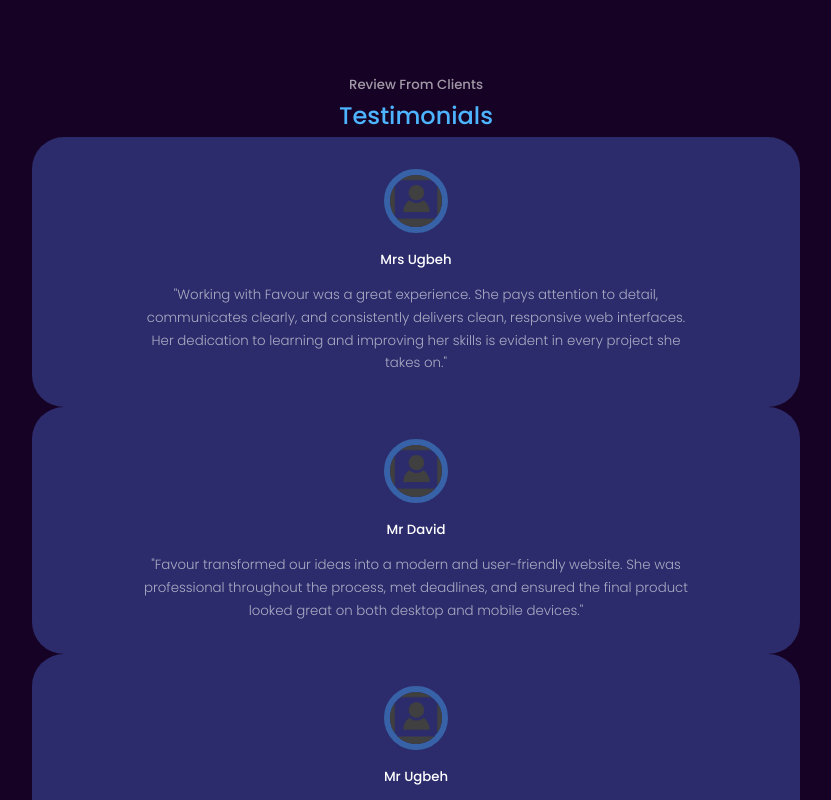
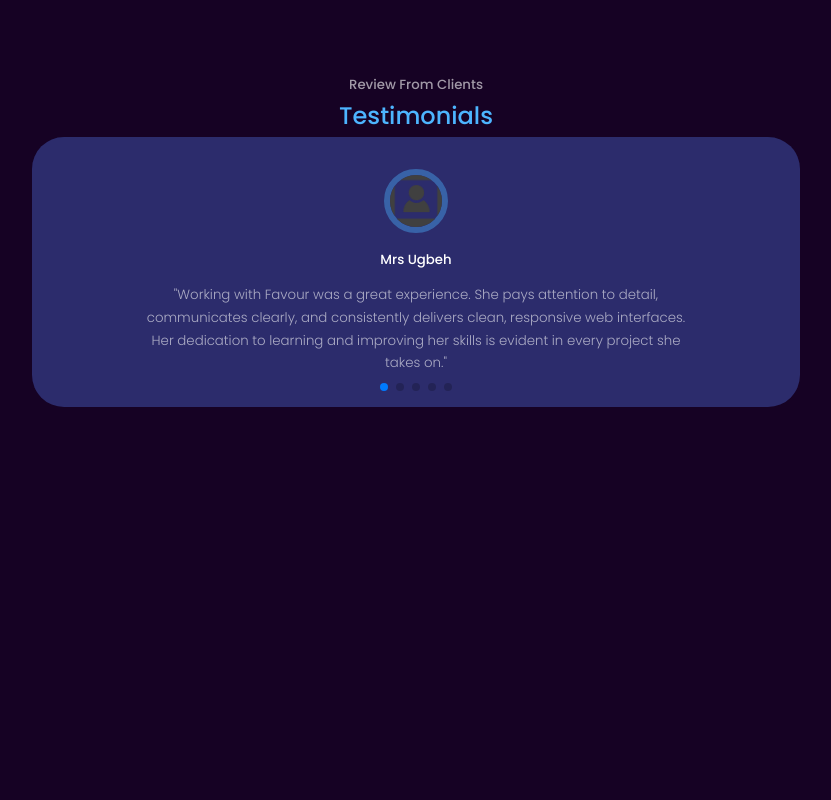
Before and after one commit to butterfly0204/first-react-portfolio-website, a React (Vite) app in the folder devportfolio/: page / in a window 1280 px wide. Shown: the part 5100-5900 px from the top of the page, without its empty margins (224-1055 px from the left). After the commit the page ends 5635 px from the top, so only its background shows below. Built offline with nearby package versions, Linux system fonts and the light colour scheme.

Commit message:
done with testimonial

```diff
--- a/devportfolio/package.json
+++ b/devportfolio/package.json
@@ -11,7 +11,9 @@
   },
   "dependencies": {
     "react": "^19.2.6",
-    "react-dom": "^19.2.6"
+    "react-dom": "^19.2.6",
+    "react-icons": "^5.6.0",
+    "swiper": "^12.2.0"
   },
   "devDependencies": {
     "@eslint/js": "^10.0.1",
--- a/devportfolio/src/components/Testimonials.jsx
+++ b/devportfolio/src/components/Testimonials.jsx
@@ -1,7 +1,9 @@
+import { Swiper, SwiperSlide } from "swiper/react";
+import { Pagination } from "swiper/modules";
 
+import "swiper/css";
+import "swiper/css/pagination";
 import image from "../assets/my-image.png"
-// import { Swiper, SwiperSlide } from 'swiper/react';
-// import 'swiper/css';
 
 const data = [
     {
@@ -12,7 +14,6 @@ const data = [
                     responsive web interfaces. Her dedication to learning
                     and improving her skills is evident in every project she takes on."`
 
-
     },
     {
         img: image,
@@ -20,7 +21,6 @@ const data = [
         review: ` "Favour transformed our ideas into a modern and user-friendly website.
                    She was professional throughout the process, met deadlines,
                    and ensured the final product looked great on both desktop and mobile devices."`
-
 
     },
     {
@@ -55,36 +55,188 @@ function Testimonial(){
         <h5>Review From Clients</h5>
         <h2>Testimonials</h2>
 
-        <div className="container testimonials_container">
+       <Swiper
+  className="container testimonials_container"
+  modules={[Pagination]}
+  spaceBetween={50}
+  slidesPerView={1}
+  pagination={{ clickable: true }}
+>
+  {data.map(({ img, name, review }, index) => (
+    <SwiperSlide key={index}>
+      <article className="testimonial">
+        <div className="client_avater">
+          <img src={img} alt={name} />
+        </div>
 
-
-
-        {/* <Swiper> */}
-
-            {
-                data.map(({img,name,review}, index) =>{
-
-                    return(
-
-                    <article key={index} className="testimonial">
-                    <div className="client_avater">
-                        <img src={img} alt="image" />
-
-                    </div>
-                        <h5 className="client_name"> {name}</h5>
-                        <small className="client_review">{review} </small>
-
-                      </article>
-
-                    )
-                })
-            }
-
-        {/* </Swiper> */}
-
-        </div>
+        <h5 className="client_name">{name}</h5>
+        <small className="client_review">{review}</small>
+      </article>
+    </SwiperSlide>
+  ))}
+</Swiper>
     </section>
 
     )
 }
 export default Testimonial
+
+
+
+
+// import { useState } from "react";
+
+// const Testimonial = () => {
+//   const [formData, setFormData] = useState({
+//     name: '',
+//     email: '',
+//     password: '',
+//   });
+//   const [errors, setErrors] = useState({});
+
+//   const handleChange = (e) => {
+//     const name = e.target.name;
+//     const value = e.target.value;
+//     setFormData((values) => ({ ...values, [name]: value }));
+//   };
+
+//   const handleSubmit = (e) => {
+//       e.preventDefault();
+//       let values = {...formData};
+
+//     if (FormData.name === '') {
+//       console.log("yy");
+//       setErrors((errors) => ({ ...errors, [name]: "name is required" }));
+//     }
+//   };
+
+//   return (
+//     <div>
+//       <form onSubmit={handleSubmit}>
+//         <div>
+//           <label> Name </label>
+//           <input
+//             type="text"
+//             placeholder="Name"
+//             name="name"
+//             value={formData.name}
+//             onChange={handleChange}
+//           />
+//           <p style={{ color: "red" }}>
+//             <span> {errors.name} </span>
+//             {formData.name}
+//           </p>
+//         </div>
+//         <div>
+//           <label> Email </label>
+//           <input
+//             type="email"
+//             placeholder="Email address"
+//             name="email"
+//             value={formData.email}
+//             onChange={handleChange}
+//           />
+//           <p style={{ color: "red" }}>
+//             <span></span>
+//           </p>
+//         </div>
+//         <div>
+//           <label> Password </label>
+//           <input
+//             type="password"
+//             placeholder="Password"
+//             name="password"
+//             value={formData.password}
+//             onChange={handleChange}
+//           />
+//           <p style={{ color: "red" }}>
+//             <span></span>
+//           </p>
+//         </div>
+
+//         <button type="submit">Submit</button>
+//       </form>
+//     </div>
+//   );
+// };
+
+// export default Testimonial;
+
+
+// import { useState } from "react";
+
+// const Testimonial = () => {
+//   const [formData, setFormData] = useState({
+//     name: '',
+//     email: '',
+//     password: '',
+//   });
+//   const [errors, setErrors] = useState({});
+
+//   const handleChange = (e) => {
+//     const name = e.target.name;
+//     const value = e.target.value;
+//     setFormData((values) => ({ ...values, [name]: value }));
+//   };
+
+//   const handleSubmit = (e) => {
+//       e.preventDefault();
+//       let values = {...formData};
+
+//     if (FormData.name === '') {
+//       console.log("yy");
+//       setErrors((errors) => ({ ...errors, [name]: "name is required" }));
+//     }
+//   };
+
+//   return (
+//     <div>
+//       <form onSubmit={handleSubmit}>
+//         <div>
+//           <label> Name </label>
+//           <input
+//             type="text"
+//             placeholder="Name"
+//             name="name"
+//             value={formData.name}
+//             onChange={handleChange}
+//           />
+//           <p style={{ color: "red" }}>
+//             <span> {errors.name} </span>
+//             {formData.name}
+//           </p>
+//         </div>
+//         <div>
+//           <label> Email </label>
+//           <input
+//             type="email"
+//             placeholder="Email address"
+//             name="email"
+//             value={formData.email}
+//             onChange={handleChange}
+//           />
+//           <p style={{ color: "red" }}>
+//             <span></span>
+//           </p>
+//         </div>
+//         <div>
+//           <label> Password </label>
+//           <input
+//             type="password"
+//             placeholder="Password"
+//             name="password"
+//             value={formData.password}
+//             onChange={handleChange}
+//           />
+//           <p style={{ color: "red" }}>
+//             <span></span>
+//           </p>
+//         </div>
+
+//         <button type="submit">Submit</button>
+//       </form>
+//     </div>
+//   );
+// };
+
+// export default Testimonial;
--- a/devportfolio/src/index.css
+++ b/devportfolio/src/index.css
@@ -420,6 +420,7 @@ nav a.active{
 
 }
 .testimonial{
+
   background: var(--color-bg-variant);
   text-align: center;
   padding: 2rem;
```
Also changed, not shown: 1 other file (tests, documents, lock files or other folders).
